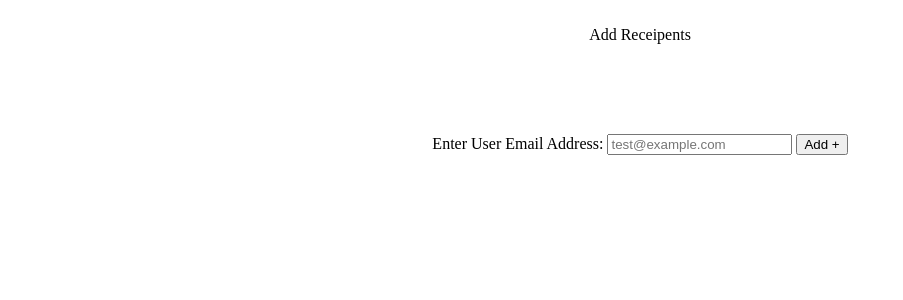
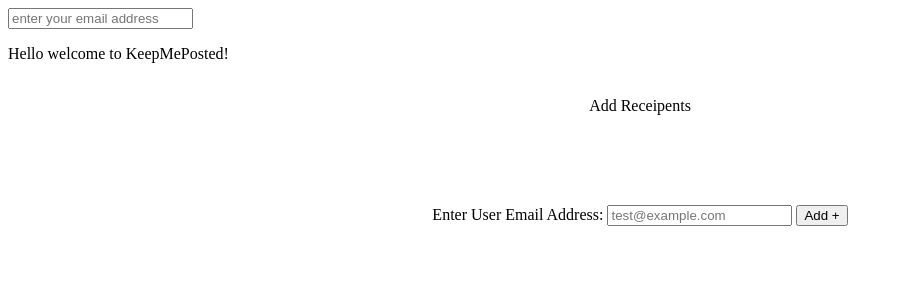
Before and after one commit to RValanki/Keep-Me-Posted, a SvelteKit app in the folder frontend/: page /email in a window 1280 px wide. Shown: the top 300 px of the page, without its empty margins (0-903 px from the left). Built offline with nearby package versions, Linux system fonts and the light colour scheme.

Commit message:
front end email textbox in email page

```diff
--- a/frontend/src/routes/email/+page.svelte
+++ b/frontend/src/routes/email/+page.svelte
@@ -1,10 +1,12 @@
 <script>
 
-    let postRequestString = "http://localhost:8000/emailer/"  // yours may be different, see what link pops up when you run django server, then add /emailer on the end
+    let postRequestString = "http://localhost:5173/"  // yours may be different, see what link pops up when you run django server, then add /emailer on the end
     let contacts = []
     let contents = ""
     let emailField = ""
     let errorMessage = ""
+    let name = ""
+
 
     let buttonPressed = () => {
         let data = new FormData()
@@ -43,12 +45,17 @@
             contacts.push(emailField)
             emailField = ""
             contacts = contacts
+            name = name
         }
 
     }
 
 
 </script>
+
+<input bind:value = {name} placeholder = "enter your email address" />
+<p>Hello {name || 'welcome to KeepMePosted'}!</p>
+
 
 
 <!-- This link is currently used for using google material icons-->
@@ -106,5 +113,7 @@
 
 <div id="display" >
 
+
+
 </div>
 </div>
```
